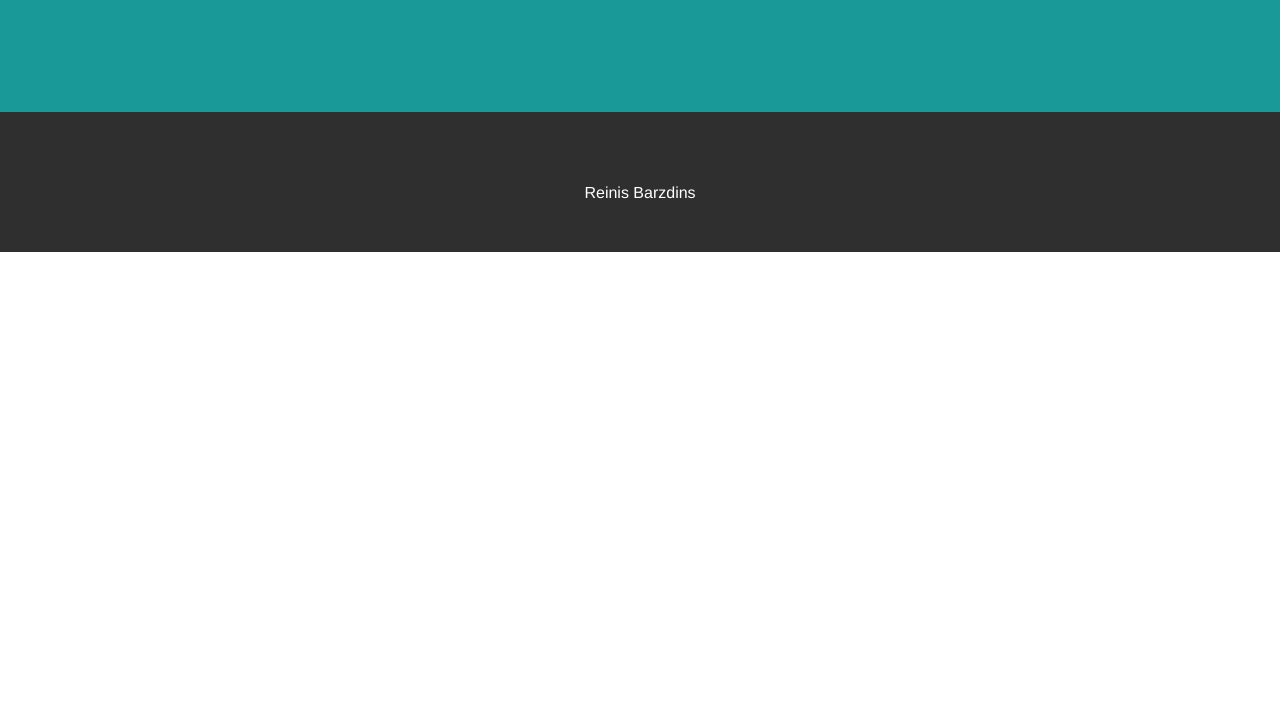
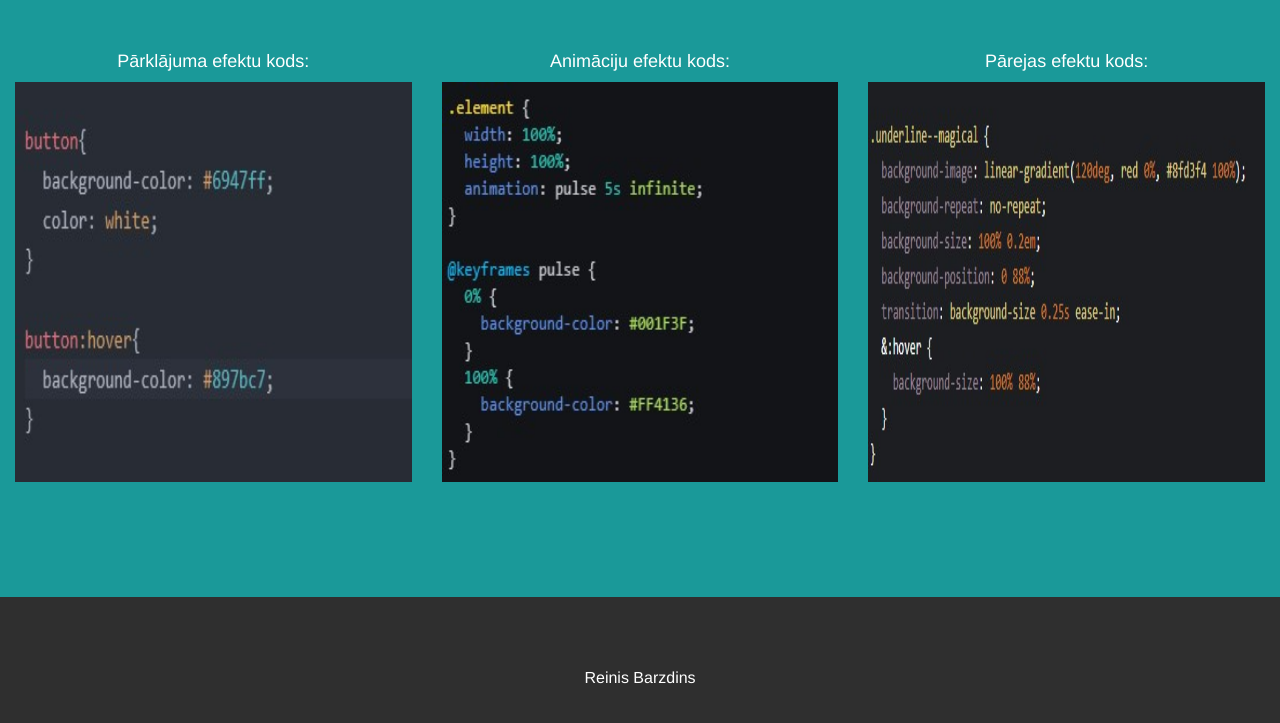
Before and after one commit to Rok1js/web, a plain HTML site: page index.html in a window 1280 px wide. Shown: the part 4347-5070 px from the top of the page. Before the commit the page ends 4599 px from the top, so only its background shows below. Drawn offline with nearby package versions, Linux system fonts and the light colour scheme.

Commit message:
Finished_2_Update

```diff
--- a/index.html
+++ b/index.html
@@ -70,17 +70,31 @@
       <img src="https://cdn.shopify.com/s/files/1/0533/2089/files/call-to-action-button-mouse-hover_76c44561-d228-4e4e-9e73-3443372ff376.gif?v=1505241549f" class="img-responsive margin" style="width:100%; height: 400px; object-fit: cover;" alt="Image">
     </div>
     <div class="col-sm-4">
-      <img src="https://freefrontend.com/assets/img/css-animation-examples/CSS-Animation-Time-of-Day.gif" class="img-responsive margin" style="width:100%; height: 400px; object-fit: cover;" alt="Image">
+      <img src="https://techstacker.com/394f57eabf42f57e02ac267632ae6138/animatedbackround.gif" class="img-responsive margin" style="width:100%; height: 400px; object-fit: cover;" alt="Image">
     </div>
     <div class="col-sm-4">
       <img src="https://s3.amazonaws.com/revue/items/images/003/227/007/original/gradient-fill-underline-hover-effect-on-multiple-lines.gif?1531886629" class="img-responsive margin" style="width:100%; height: 400px; object-fit: cover;" alt="Image">
     </div>
+
+    <div class="col-sm-4">
+      <h4>Pārklājuma efektu kods:</h4>
+      <img src="img/1.jpg" class="img-responsive margin" style="width:100%; height: 400px;" alt="Image">
+    </div>
+    <div class="col-sm-4">
+      <h4>Animāciju efektu kods:</h4>
+      <img src="img/2.jpg" class="img-responsive margin" style="width:400%; height: 400px; " alt="Image">
+    </div>
+    <div class="col-sm-4">
+      <h4>Pārejas efektu kods:</h4>
+      <img src="img/3.jpg" class="img-responsive margin" style="width:100%; height: 400px;" alt="Image">
+    </div>
+
   </div>
 </div>
 
 <!-- Footer -->
 <footer class="container-fluid bg-5 text-center">
-  <p>Reinis Barzdins</a></p>
+  <p>Reinis Barzdins</p>
 </footer>
 
 </body>
```
Also changed, not shown: img/1.jpg (added), img/2.jpg (added), img/3.jpg (added).
